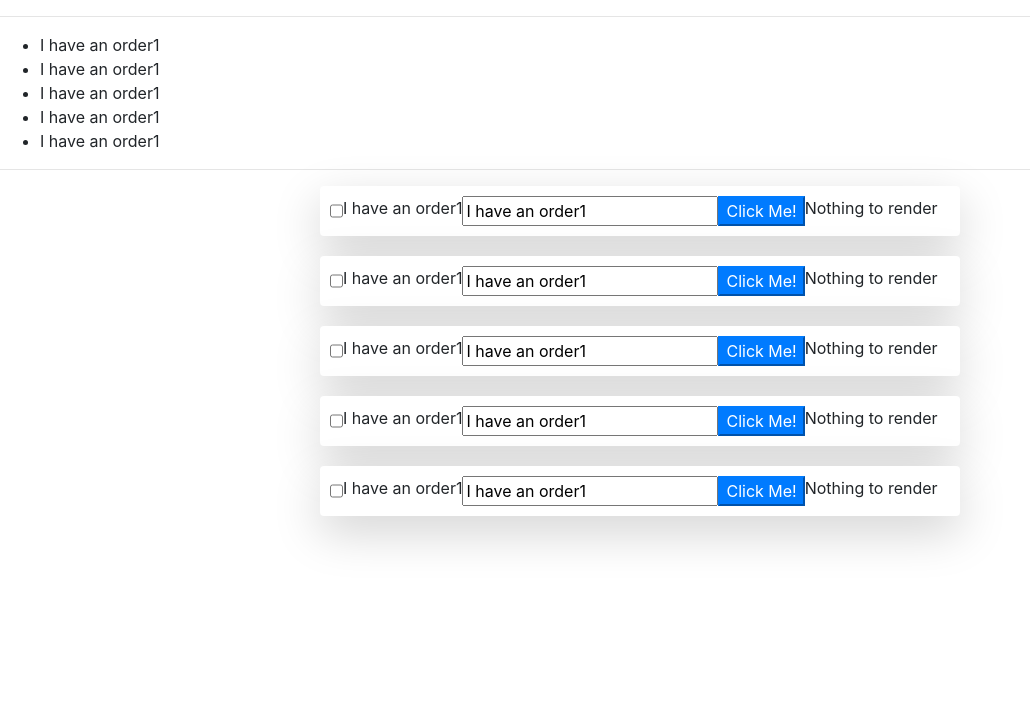
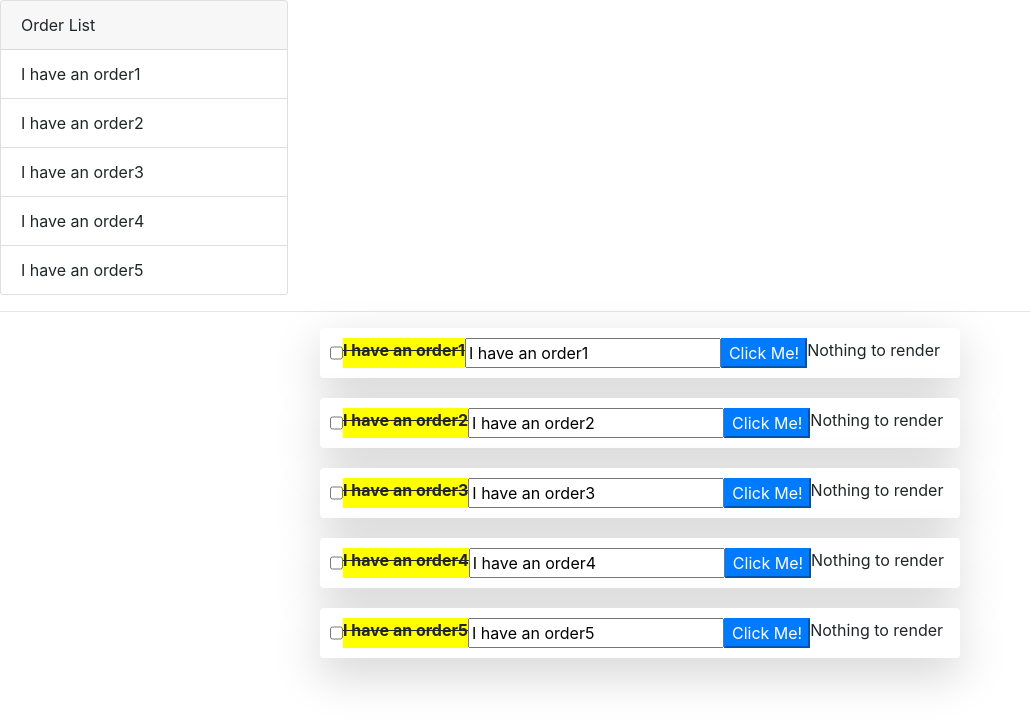
Before and after one commit to babusuryanarayanan/course-app, an Angular app: page / in a window 1280 px wide. Shown: the top 726 px of the page, without its empty margins (0-1030 px from the left). Built offline with nearby package versions, Linux system fonts and the light colour scheme.

Commit message:
feat(componenet): include

```diff
--- a/src/app/app.component.html
+++ b/src/app/app.component.html
@@ -1,8 +1,11 @@
-
-<hr>
-<ul>
-  <li *ngFor = "let order of orderService.orders"> {{order.text}} </li>
-  </ul>
+<div class="card" style="width: 18rem;">
+      <div class="card-header">
+        Order List
+      </div>
+      <ul class="list-group list-group-flush">
+        <li *ngFor = "let order of orderService.orders" class="list-group-item"> {{order.text}} </li>
+      </ul>
+  </div>
 <hr>
 
 <app-simple-form *ngFor = "let order of orderService.orders"
--- a/src/app/app.component.ts
+++ b/src/app/app.component.ts
@@ -1,10 +1,11 @@
-import { Component, Inject } from '@angular/core';
+import { Component, Inject, ViewEncapsulation } from '@angular/core';
 import { OrderService } from './services/order.service';
 
 @Component({
   selector: 'app-root',
   templateUrl: './app.component.html',
-  styleUrls: ['./app.component.scss']
+  styleUrls: ['./app.component.scss'],
+  encapsulation: ViewEncapsulation.Emulated
 })
 export class AppComponent {
   title = 'course-app';
--- a/src/app/services/order.service.ts
+++ b/src/app/services/order.service.ts
@@ -7,10 +7,10 @@ export class OrderService {
 
   orders = [
     {id:1, text:'I have an order1'},
-    {id:2, text:'I have an order1'},
-    {id:3, text:'I have an order1'},
-    {id:4, text:'I have an order1'},
-    {id:5, text:'I have an order1'}
+    {id:2, text:'I have an order2'},
+    {id:3, text:'I have an order3'},
+    {id:4, text:'I have an order4'},
+    {id:5, text:'I have an order5'}
 
   ];
 
--- a/src/app/simple-form/simple-form.component.html
+++ b/src/app/simple-form/simple-form.component.html
@@ -2,7 +2,7 @@
 
 
     <input type="checkbox" (change)="onCheck($event)">
-    <span>
+    <span [ngClass]="cssClasses">
     {{orderInput}} </span>
     <input #myInput type="text"
     [(ngModel)]="orderInput"
--- a/src/app/simple-form/simple-form.component.scss
+++ b/src/app/simple-form/simple-form.component.scss
@@ -11,3 +11,15 @@ input:focus {
 .mousedown {
     border:2px solid green;
 }
+
+.bold {
+    font-weight: bold;
+}
+
+.highlight {
+    background-color: yellow;
+}
+
+.strike {
+    text-decoration: line-through;
+}
--- a/src/app/simple-form/simple-form.component.ts
+++ b/src/app/simple-form/simple-form.component.ts
@@ -12,6 +12,7 @@ export class SimpleFormComponent implements OnInit {
 
   show:boolean = false;
   isMousedown;
+  cssClasses = {'bold':true, 'highlight':true, 'strike':true};
 
   @Input() orderInput;
 
```
